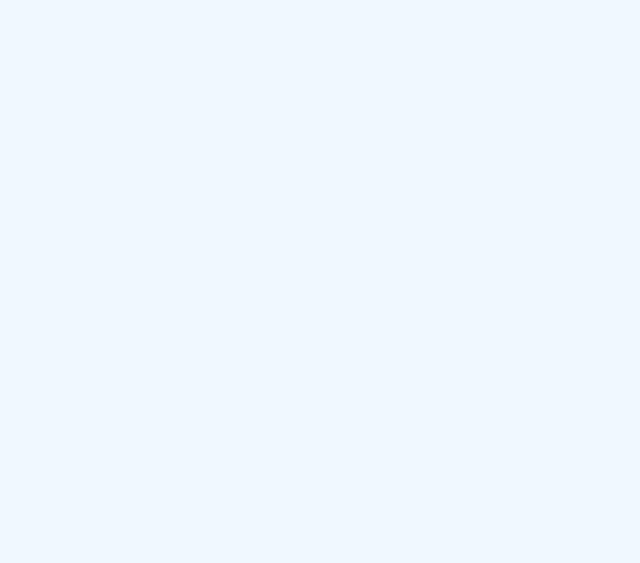
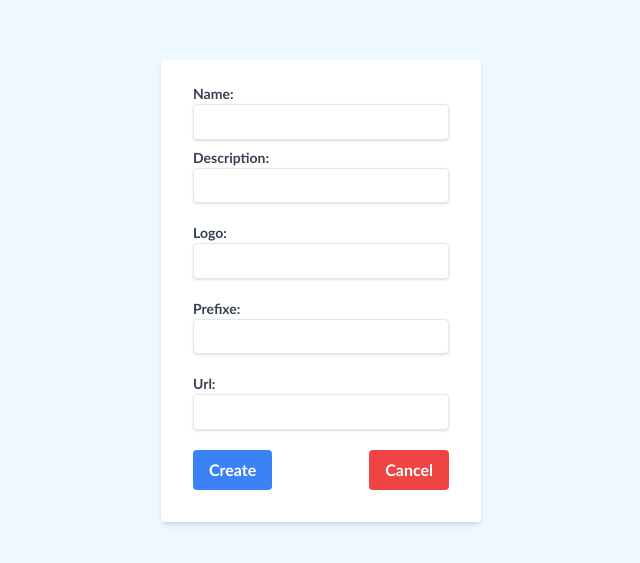
Before and after one commit to Geffrerson7/JOBS-API-FRONTEND, a React (Vite) app: page /create-web-portal in a window 1280 px wide. Before the commit this address had no page. Shown: the part 165-728 px from the top of the page, without its empty margins (319-959 px from the left). Built offline with nearby package versions, Linux system fonts and the light colour scheme; sample sign-in values are in the browser's storage.

Commit message:
Add web portal creation form

```diff
--- /dev/null
+++ b/src/components/CreateWebPortal.jsx
@@ -0,0 +1,151 @@
+import React, { useState, useEffect } from "react";
+import { useNavigate } from "react-router-dom";
+import axios from "axios";
+
+const CreateWebPortal = () => {
+  const [name, setName] = useState("");
+  const [description, setDescription] = useState("");
+  const [prefixe, setPrefixe] = useState("");
+  const [logo, setLogo] = useState("");
+  const [url, setUrl] = useState("");
+  const userData = JSON.parse(localStorage.getItem("userData"));
+  const authTokens = JSON.parse(localStorage.getItem("authTokens"));
+  const [accessToken, setAccessToken] = useState(authTokens.access);
+  const today = new Date().toISOString().replace("T", " ").slice(0, 19);
+  const navigate = useNavigate();
+  const WEB_PORTAL_BASE_URL = "http://127.0.0.1:8000/web-portal/";
+
+  const handleSubmit = async (e) => {
+    e.preventDefault();
+    if (userData.expirated_date === today) {
+      const newAccessToken = await refreshToken(authTokens.refresh);
+      setAccessToken(newAccessToken);
+    }
+
+    try {
+      const response = await axios.post(
+        WEB_PORTAL_BASE_URL,
+        {
+          name: name,
+          description: description,
+          prefixe: prefixe,
+          logo: logo,
+          url: url,
+        },
+        {
+          headers: {
+            "Content-Type": "application/json",
+            Accept: "application/json",
+            Authorization: "Bearer " + accessToken,
+          },
+        }
+      );
+
+      if (response.status === 201) {
+        Swal.fire(
+          "Created!",
+          "The wen portal was created successfully.",
+          "success"
+        ).then((result) => {
+          if (result.isConfirmed) {
+            location.reload();
+          }
+        });
+      }
+    } catch (error) {
+      Swal.fire({
+        icon: "error",
+        title: "Oops...",
+        text: "An error occurred!",
+      });
+      console.log(error);
+    }
+  };
+
+  return (
+    <div className="h-screen flex items-center justify-center mt-16">
+    <div className="w-full max-w-xs">
+      <form
+        className="bg-white shadow-md rounded px-8 pt-6 pb-8 mb-4"
+        onSubmit={handleSubmit}
+      >
+
+        <div className="mb-2">
+          <label className="block text-gray-700 text-sm font-bold mb-2">
+            Name:
+            <input
+              type="string"
+              className="shadow appearance-none border rounded w-full py-2 px-3 text-gray-700 leading-tight focus:outline-none focus:shadow-outline"
+              value={name}
+              onChange={(e) => setName(e.target.value)}
+            />
+          </label>
+        </div>
+        <div className="mb-2">
+          <label className="block text-gray-700 text-sm font-bold mb-2">
+            Description:
+            <input
+              type="string"
+              className="shadow appearance-none border rounded w-full py-2 px-3 text-gray-700 mb-3 leading-tight focus:outline-none focus:shadow-outline"
+              value={description}
+              onChange={(e) => setDescription(e.target.value)}
+            />
+          </label>
+        </div>
+        <div className="mb-2">
+          <label className="block text-gray-700 text-sm font-bold mb-2">
+            Logo:
+            <input
+              type="string"
+              className="shadow appearance-none border rounded w-full py-2 px-3 text-gray-700 mb-3 leading-tight focus:outline-none focus:shadow-outline"
+              value={logo}
+              onChange={(e) => setLogo(e.target.value)}
+            />
+          </label>
+        </div>
+        <div className="mb-2">
+          <label className="block text-gray-700 text-sm font-bold mb-2">
+            Prefixe:
+            <input
+              type="string"
+              className="shadow appearance-none border rounded w-full py-2 px-3 text-gray-700 mb-3 leading-tight focus:outline-none focus:shadow-outline"
+              value={prefixe}
+              onChange={(e) => setPrefixe(e.target.value)}
+            />
+          </label>
+        </div>
+        <div className="mb-2">
+          <label className="block text-gray-700 text-sm font-bold mb-2">
+            Url:
+            <input
+              type="string"
+              className="shadow appearance-none border rounded w-full py-2 px-3 text-gray-700 mb-3 leading-tight focus:outline-none focus:shadow-outline"
+              value={url}
+              onChange={(e) => setUrl(e.target.value)}
+            />
+          </label>
+        </div>
+
+
+        <div className="flex items-center justify-between">
+          <button
+            className="bg-blue-500 hover:bg-blue-700 text-white font-bold py-2 px-4 rounded focus:outline-none focus:shadow-outline"
+            type="submit"
+          >
+            Create
+          </button>
+          <button
+            className="bg-red-500 hover:bg-red-700 text-white font-bold py-2 px-4 rounded focus:outline-none focus:shadow-outline"
+            type="submit"
+            onClick={() => navigate("/web-portals")}
+          >
+            Cancel
+          </button>
+        </div>
+      </form>
+    </div>
+  </div>
+  );
+};
+
+export default CreateWebPortal;
--- a/src/components/ListHeader.jsx
+++ b/src/components/ListHeader.jsx
@@ -1,6 +1,5 @@
 import React from "react";
 import { useNavigate } from "react-router-dom";
-import Modal from "./Modal";
 import { Link } from "react-router-dom";
 
 const ListHeader = ({ listName }) => {
@@ -15,11 +14,20 @@ const ListHeader = ({ listName }) => {
     <div className="list-header">
       <h1 className="text-2xl">{listName}</h1>
       <div className="button-container">
-        <Link to="create-job">
-          <button className="bg-blue-500 hover:bg-blue-700 text-white font-bold py-2 px-4 rounded-full">
-            ADD NEW
-          </button>
-        </Link>
+        <button
+          className="bg-blue-500 hover:bg-blue-700 text-white font-bold py-2 px-4 rounded-full"
+          onClick={() => navigate("/create-job")}
+        >
+          ADD NEW JOB
+        </button>
+
+        <button
+          className="bg-blue-500 hover:bg-blue-700 text-white font-bold py-2 px-4 rounded-full"
+          onClick={() => navigate("/create-web-portal")}
+        >
+          ADD NEW WEB PORTAL
+        </button>
+
         <button
           className="bg-red-500 hover:bg-red-700 text-white font-bold py-2 px-4 rounded-full"
           onClick={signOut}
--- a/src/components/Modal.jsx
+++ /dev/null
@@ -1,69 +0,0 @@
-import React from 'react'
-
-const Modal = () => {
-
-  const handleChange = () => {
-    console.log("changing")
-  }
-  const mode = "edit"
-  return (
-    <div className='overlay'>
-      <div className='modal'>
-        <div className='form-title-container'>
-          <h3>Let&#39;s {mode} you task</h3>
-          <button>X</button>
-        </div>
-
-        <form>
-          <input
-          required
-          name='name'
-          value={""}
-          placeholder='name'
-          type='string'
-          onChange={handleChange}
-          />
-          <br />
-          <input
-          required
-          name='url'
-          value={""}
-          placeholder='url'
-          type='string'
-          onChange={handleChange}
-          />
-          <br />
-          <input
-          required
-          name='company'
-          value={""}
-          placeholder='company'
-          type='string'
-          onChange={handleChange}
-          />
-          <br />
-          <input
-          required
-          name='modality'
-          value={""}
-          placeholder='modality'
-          type='string'
-          onChange={handleChange}
-          />
-          <br />
-          <input
-          required
-          name='publication date'
-          value={""}
-          type='date'
-          onChange={handleChange}
-          />
-          <br />
-          <input className={mode} type='submit'/>
-        </form>
-      </div>
-    </div>
-  )
-}
-
-export default Modal
--- a/src/router/AppRouter.jsx
+++ b/src/router/AppRouter.jsx
@@ -5,6 +5,7 @@ import WebPortals from "../components/WebPortals";
 import Login from "../components/Login";
 import Register from "../components/Register";
 import CreateJob from "../components/CreateJob";
+import CreateWebPortal from "../components/CreateWebPortal";
 
 const AppRouter = () => {
   const authTokens = JSON.parse(localStorage.getItem("authTokens"));
@@ -23,6 +24,10 @@ const AppRouter = () => {
           path="/create-job"
           element={authTokens ? <CreateJob /> : <Navigate to="/login" />}
         />
+        <Route
+          path="/create-web-portal"
+          element={authTokens ? <CreateWebPortal /> : <Navigate to="/login" />}
+        />
         <Route path="/login" element={<Login />} />
         <Route path="/register" element={<Register />} />
       </Routes>
```
